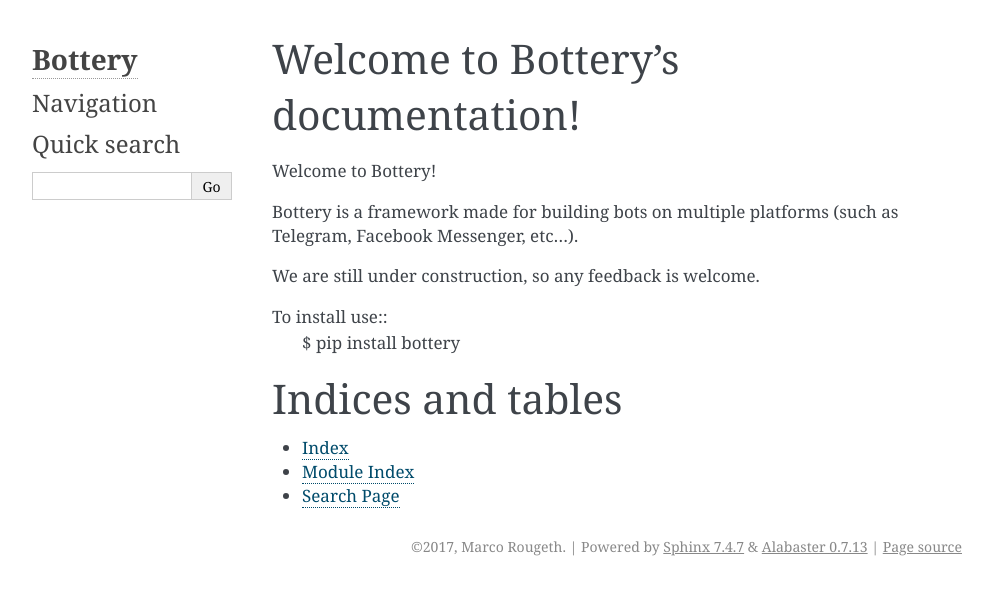
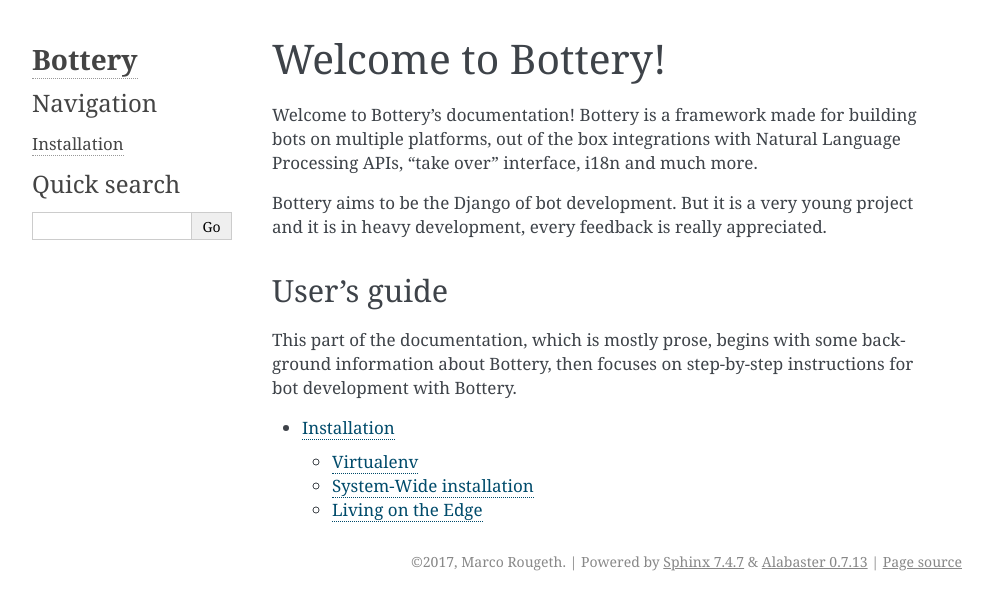
Before and after one commit to rougeth/bottery, a Sphinx documentation site: the page built from docs/index.rst, in a window 1280 px wide. Shown: the top 610 px of the page, without its empty margins (148-1141 px from the left). Built offline with Sphinx 7.4.7, drawn with Linux system fonts in a browser that asks for light colours.

Commit message:
Add Installation info on docs
heavily based on Flask docs.

```diff
--- a/docs/conf.py
+++ b/docs/conf.py
@@ -31,7 +31,14 @@
 # Add any Sphinx extension module names here, as strings. They can be
 # extensions coming with Sphinx (named 'sphinx.ext.*') or your custom
 # ones.
-extensions = []
+extensions = [
+    'sphinx.ext.intersphinx',
+]
+
+intersphinx_mapping =  {
+    'python': ('http://docs.python.org/3', None),
+    'pythonguide': ('http://docs.python-guide.org/en/latest/', None),
+}
 
 # Add any paths that contain templates here, relative to this directory.
 templates_path = ['_templates']
--- a/docs/index.rst
+++ b/docs/index.rst
@@ -3,29 +3,20 @@
    You can adapt this file completely to your liking, but it should at least
    contain the root `toctree` directive.
 
-Welcome to Bottery's documentation!
-===================================
+Welcome to Bottery!
+===================
 
-Welcome to Bottery!
+Welcome to Bottery's documentation! Bottery is a framework made for building bots on multiple platforms, out of the box integrations with Natural Language Processing APIs, "take over" interface, i18n and much more.
 
-Bottery is a framework made for building bots on multiple platforms (such as
-Telegram, Facebook Messenger, etc...).
+Bottery aims to be the Django of bot development. But it is a very young project and it is in heavy development, every feedback is really appreciated.
 
-We are still under construction, so any feedback is welcome.
 
-To install use::
-    $ pip install bottery
+User's guide
+------------
 
+This part of the documentation, which is mostly prose, begins with some background information about Bottery, then focuses on step-by-step instructions for bot development with Bottery.
 
 .. toctree::
    :maxdepth: 2
-   :caption: Contents:
 
-
-
-Indices and tables
-==================
-
-* :ref:`genindex`
-* :ref:`modindex`
-* :ref:`search`
+   installation
--- /dev/null
+++ b/docs/installation.rst
@@ -0,0 +1,67 @@
+.. _installation:
+
+Installation
+============
+
+Bottery depends on the awesome Python :py:mod:`asyncio` module and its :pep:`async and await<492>` syntax. So you will need to have Python 3.5 or newer installed to get started. If you need help to install Python on your computer, I strongly recommend the :ref:`Python Guide <pythonguide:installation>`.
+
+
+Virtualenv
+----------
+
+Virtualenv is probably what you want to use during development, and if you have shell access to your production machines, you’ll probably want to use it there, too.
+
+What problem does virtualenv solve? If you like Python as much as we do, chances are you want to use it for other projects besides Bottery-based web applications. But the more projects you have, the more likely it is that you will be working with different versions of Python itself, or at least different versions of Python libraries. Let’s face it: quite often libraries break backwards compatibility, and it’s unlikely that any serious application will have zero dependencies. So what do you do if two or more of your projects have conflicting dependencies?
+
+Virtualenv to the rescue! Virtualenv enables multiple side-by-side installations of Python, one for each project. It doesn’t actually install separate copies of Python, but it does provide a clever way to keep different project environments isolated. Let’s see how virtualenv works.
+
+Since Python 3.3, the :py:mod:`venv` is part of the Python buildin modules, which means that you won't need to install anything to work with virtualenvs.
+
+Creation of :py:mod:`virtual environments <venv>` is done by executing the command venv:
+
+.. code-block:: bash
+
+   $ python3 -m venv /path/to/new/virtual/environment
+
+Once a virtual environment has been created, it can be “activated” using a script in the virtual environment’s binary directory. The invocation of the script is platform-specific:
+
+.. code-block:: bash
+
+   $ source <venv>/bin/activate
+
+For more details on how virtualenv works or how to use it on Windows, that a look at the :py:mod:`oficial documentation <venv>` and at the :pep:`405`.
+
+
+System-Wide installation
+------------------------
+
+This is possible as well, though we do not recommend it. Just run pip with root privileges:
+
+.. code-block:: bash
+
+   $ sudo pip install bottery
+
+Living on the Edge
+------------------
+
+Bottery is actively developed on GitHub, where the code is always available.
+
+You can either clone the public repository:
+
+.. code-block:: bash
+
+    $ git clone http://github.com/rougeth/bottery.git
+
+Or, download the tarball:
+
+.. code-block:: bash
+
+    $ curl -OL https://github.com/rougeth/bottery/tarball/master
+    # optionally, zipball is also available (for Windows users).
+
+Once you have a copy of the source, you can embed it in your own Python package, or install it into your site-packages easily:
+
+.. code-block:: bash
+
+    $ cd bottery
+    $ pip install .
```
